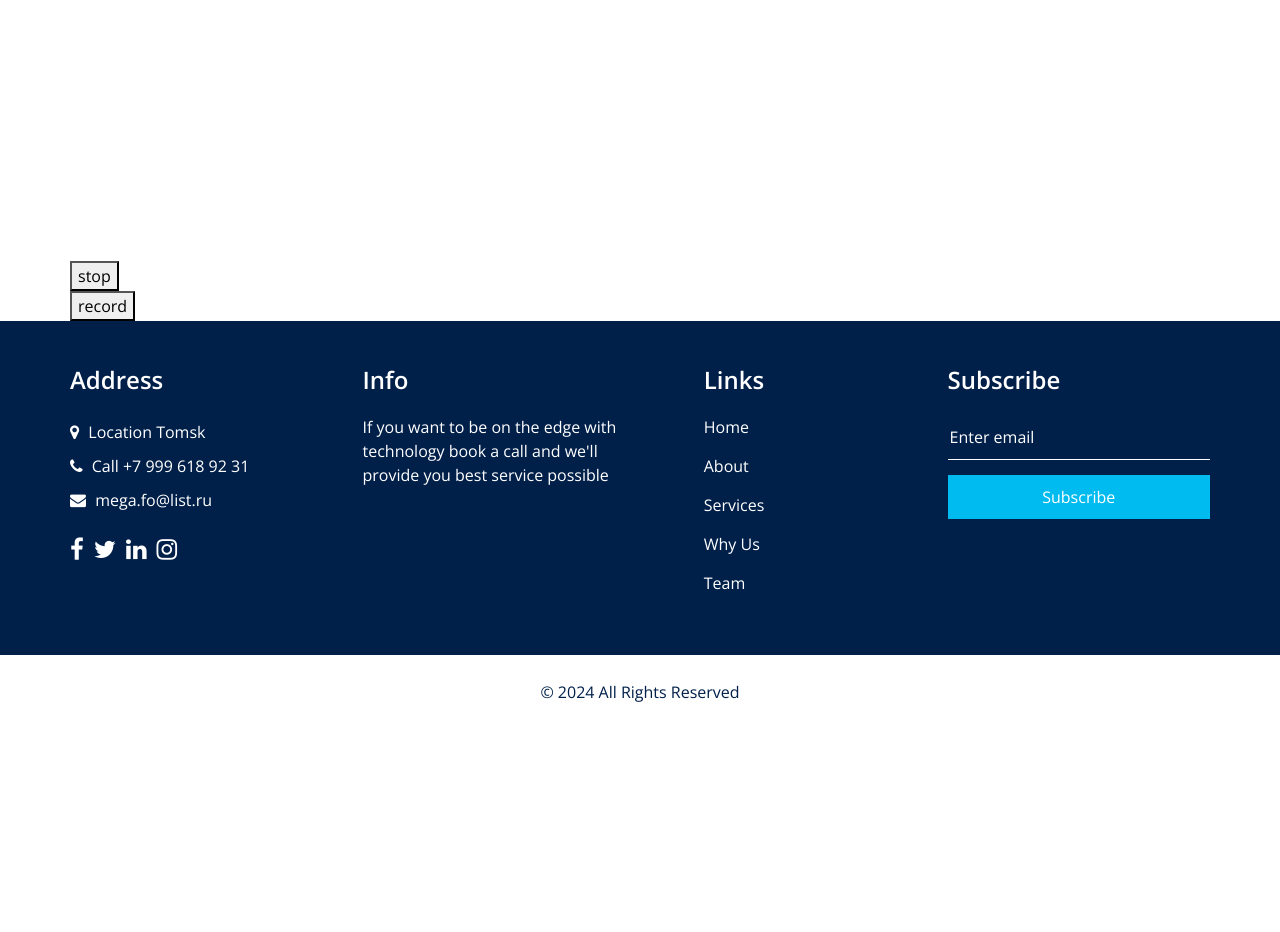
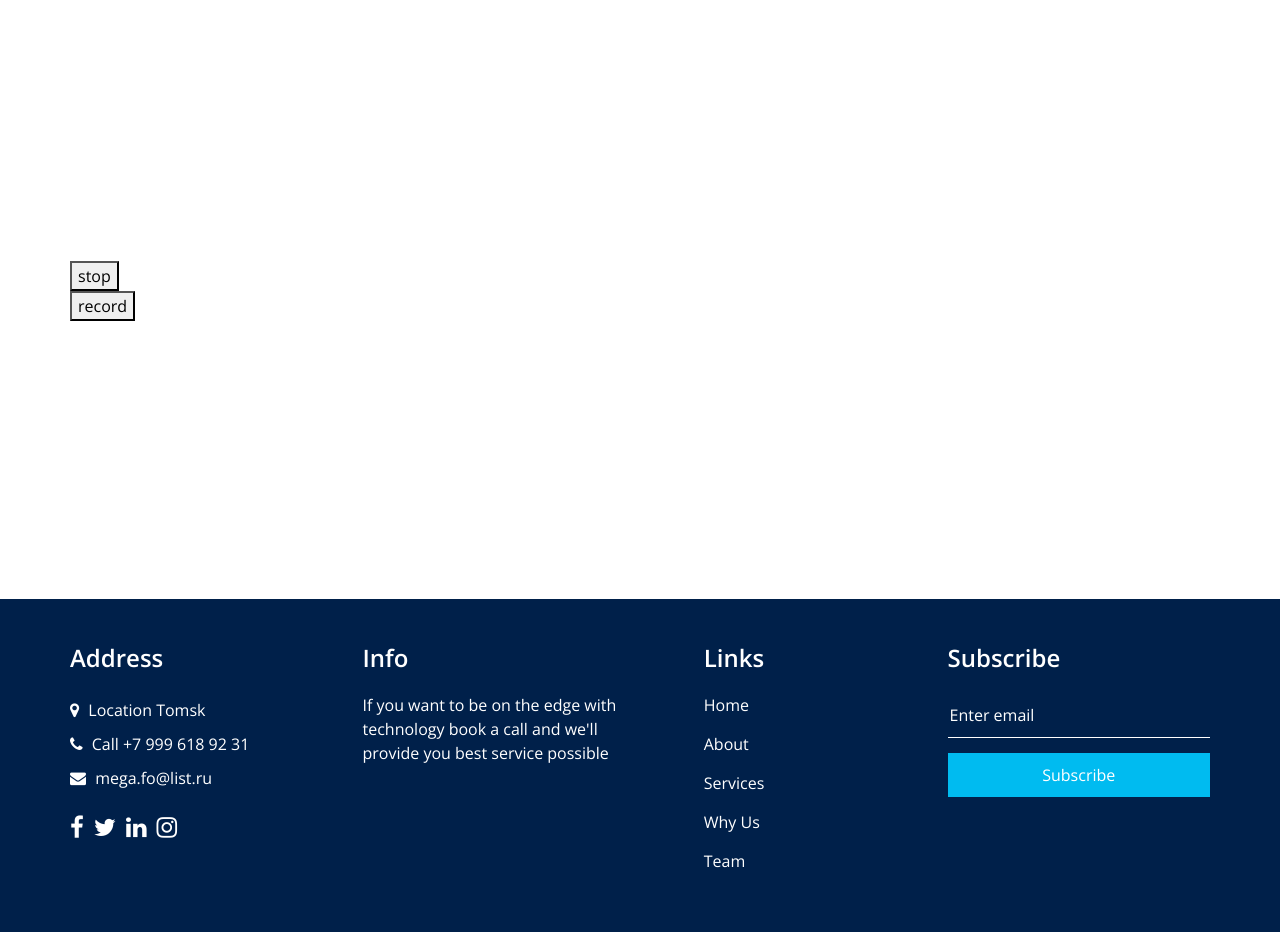
Before and after one commit to Roman12322/DoubleCheck, a Django app: template main/templates/main/main.html in a window 1280 px wide. Shown: the part 192-1124 px from the top of the page. Before the commit the page ends 894 px from the top, so only its background shows below. Run offline with Django 3.2, Linux system fonts and the light colour scheme; the template is opened without the code that fills it, so the values that code supplies are empty; some libraries are stand-ins or nearby versions.

Commit message:
added styles for main-window

```diff
--- a/main/static/main/css/style.css
+++ b/main/static/main/css/style.css
@@ -525,9 +525,9 @@ a:focus {
   background-color: #007fa4;
 }
 
-.video_section .box {
-  margin-top: 45px;
-  padding-top: 400px;
+.video_section {
+  width: 100%;
+  height: 600px;
   display: -webkit-box;
   display: -ms-flexbox;
   display: flex;
--- a/main/templates/main/main.html
+++ b/main/templates/main/main.html
@@ -73,7 +73,7 @@
       will process your video and give you an answer either this video deepfake or not.</br>
     </h2>
   </div>
-  <section class="video_section">
+  <div class="video_section">
     <div class="container">
       <form action="recognize_person", method="post" id="post-form" enctype="multipart/form-data">
         {% csrf_token %}
@@ -89,7 +89,7 @@
         <button class="try-button" id="record">record</button>
       </div>
     </div>
-  </section>
+  </div>
   <section class="info_section layout_padding2">
     <div class="container">
       <div class="row">
```
